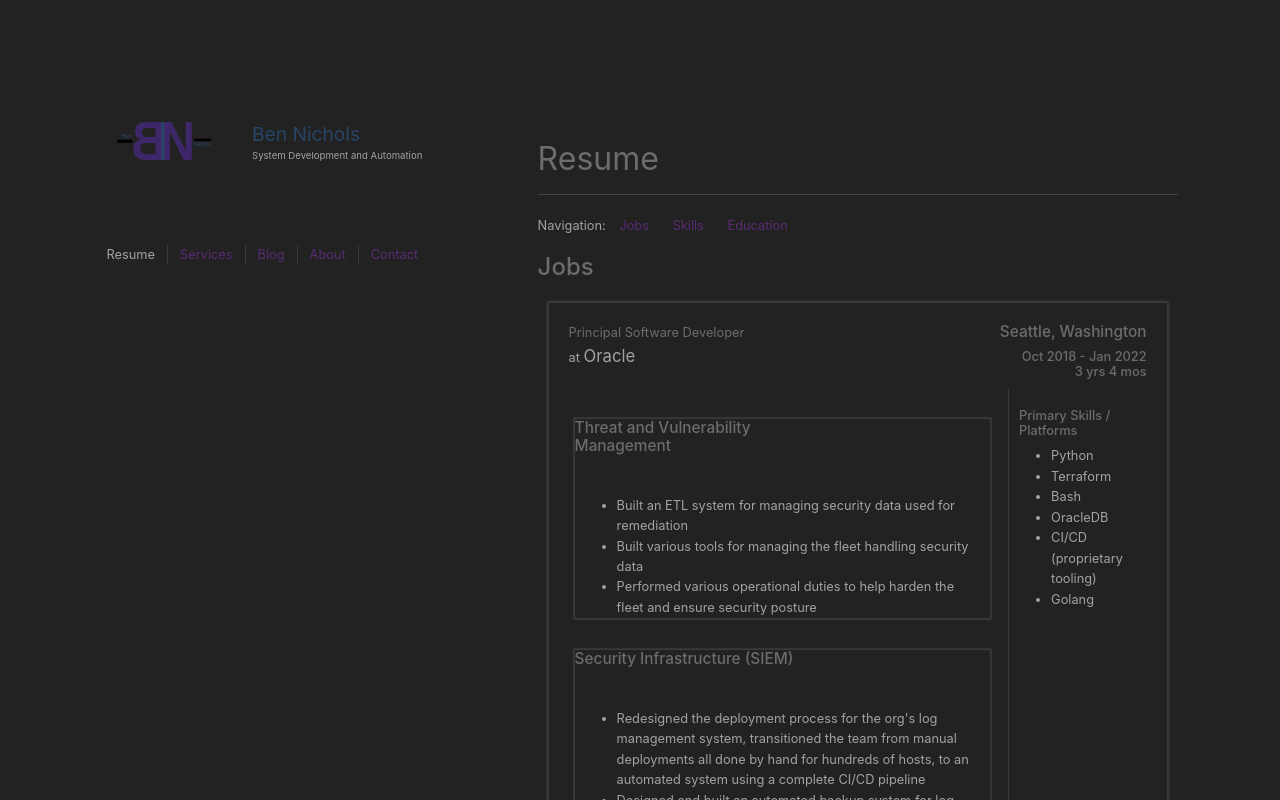
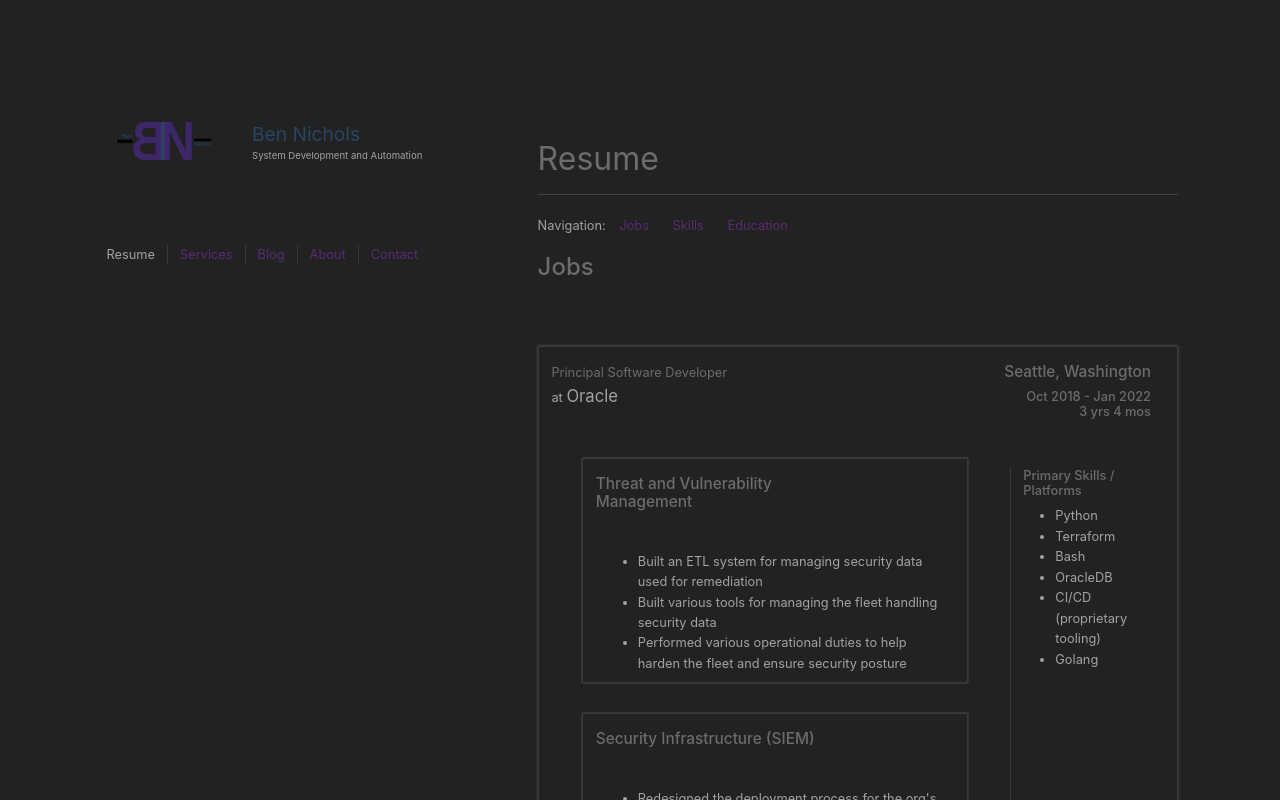
Before and after one commit to bnichs/bnichs-public, a Vue app in the folder bnichs/: page /resume in a window 1280 px wide. Shown: the top 800 px of the page. Built offline with nearby package versions, Linux system fonts and the light colour scheme.

Commit message:
Resume formatting

```diff
--- a/bnichs/src/components/JobBox.vue
+++ b/bnichs/src/components/JobBox.vue
@@ -1,6 +1,6 @@
 <template>
   <div class="job">
-    <div class="row">
+    <div class="row job-header">
       <div class="col-8">
         <span class="team-role">
           <slot name="role"></slot>
@@ -24,10 +24,10 @@
     <hr v-if="$slots.job_description">
 
     <div class="row">
-      <div class="col">
-      <span class="job-description">
-        <slot name="job-description"></slot>
-      </span>
+      <div class="col job-description-box">
+        <span class="job-description">
+          <slot name="job-description"></slot>
+        </span>
 
         <div class="team-boxes">
           <slot name="teams"></slot>
@@ -51,10 +51,23 @@
 
 <style scoped>
 .job{
-  margin: 20px 10px 0 10px;
-  padding: 20px;
+  /*margin: 20px 10px 0 10px;*/
+  /*padding: 20px;*/
   border: 1px solid var(--color-border);
   box-shadow: 0 0 3px rgba(255, 255, 255, 0.25);
+  margin: 8vh 0 0 0;
+  page-break-inside: auto;
+  /*page-break-after: avoid;*/
+  /*page-break-before: avoid;*/
+}
+
+.job-header{
+  padding: 1vh 5vw 1vh 5vw;
+  page-break-after: avoid;
+}
+
+.job-description-box{
+  margin: 0 1vw 1vh 3vw;
 }
 
 .job-location{
@@ -77,7 +90,7 @@
 .skill-box{
   /*border-left: 1px solid;*/
   border-left: 1px solid var(--color-border);
-  padding: 20px 0 0 10px;
+  margin: 1vh 1vw 1vh 5vw;
 }
 
 .skill-box h5 {
@@ -87,4 +100,23 @@
 .where-and-when {
   text-align: right;
 }
+
+@media (max-width: 1024px){
+
+  .job {
+    margin: 3vh 0 0 0;
+  }
+}
+
+@media (min-width: 1024px){
+
+  .job-header {
+    padding: 2vh 2vw 0 1vw;
+  }
+
+  .skill-box {
+    margin: 5vh 1vw 0 1vw;
+  }
+
+}
 </style>
--- a/bnichs/src/components/SkillsBox.vue
+++ b/bnichs/src/components/SkillsBox.vue
@@ -47,6 +47,11 @@
 
 .table th{
   font-weight: bold;
+  cursor: pointer;
+}
+
+.table td{
+  padding: 5px;
 }
 
 </style>
--- a/bnichs/src/components/TeamBox.vue
+++ b/bnichs/src/components/TeamBox.vue
@@ -38,6 +38,11 @@
 
   border: 1px solid var(--color-border);
   box-shadow: 0 0 2px rgba(255, 255, 255, 0.25);
+
+  padding: 2vh 1vw 1vh 1vw;
+  page-break-after: auto;
+  page-break-inside: auto;
+  page-break-before: auto;
   /*margin: 4vh 1vw 0 1vw;*/
 }
 
@@ -60,10 +65,22 @@
 
 .project-list{
   margin: 1vh 10px 0 10px;
+  page-break-inside: auto;
 }
+
+
 
 
 .where-and-when {
   text-align: right;
 }
+
+@media (max-width: 1024px) {
+
+  .team-box{
+    padding: 2vh 3vw 1vh 3vw;
+    /*margin: 4vh 1vw 0 1vw;*/
+  }
+
+}
 </style>
--- a/bnichs/src/views/ResumeView.vue
+++ b/bnichs/src/views/ResumeView.vue
@@ -390,7 +390,7 @@
   }
 
   .job {
-    margin: 0 !important;
+    /*margin: 0 !important;*/
   }
 
   .skill-box{
@@ -432,7 +432,7 @@
     width: 8.5in;
     height: fit-content;
     margin: 0;
-    padding: 0 .5in 0 .5in;
+    padding: 0 .5in 0 .1in;
   }
 
   main{
@@ -440,7 +440,7 @@
   }
 
   .job{
-    /*page-break-after: always;*/
+    /*page-break-after: avoid;*/
   }
 
   .goToTop {
@@ -456,6 +456,23 @@
     display: none;
   }
 
+  #ResumeEducation{
+    margin: 0px;
+
+  }
+  #ResumeSkills{
+    margin: .3in 0 0 0 ;
+  }
+
+  .team-box {
+    /*padding-top: 0px !important;*/
+    margin-top: 0px !important;
+  }
+
+  hr {
+    display: none;
+  }
+
   /*#extraJobs {*/
   /*  display: unset;*/
   /*}*/
```
